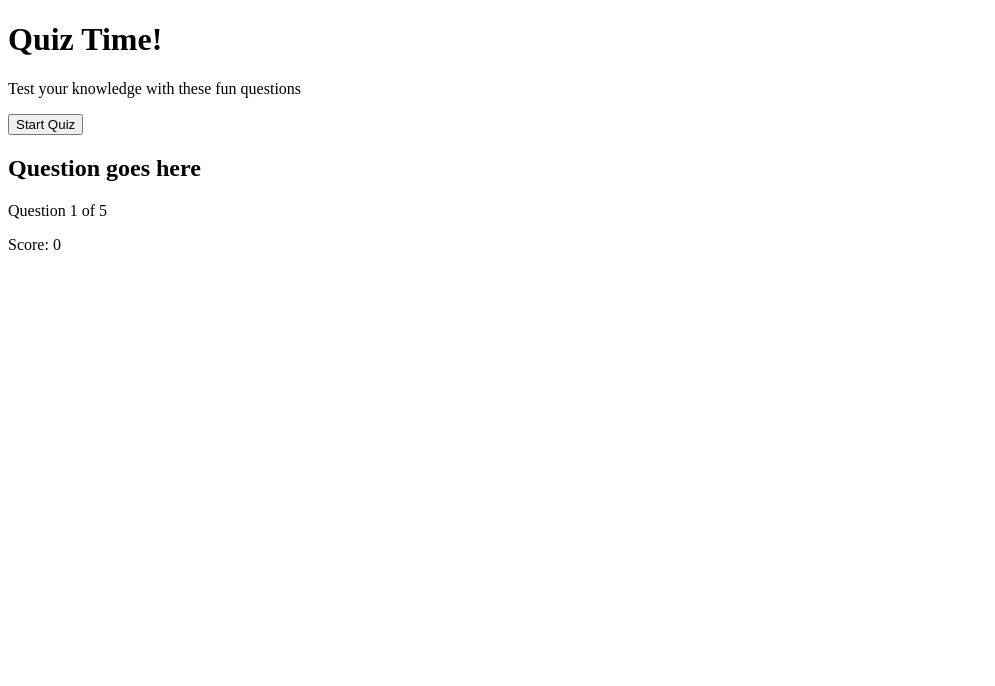
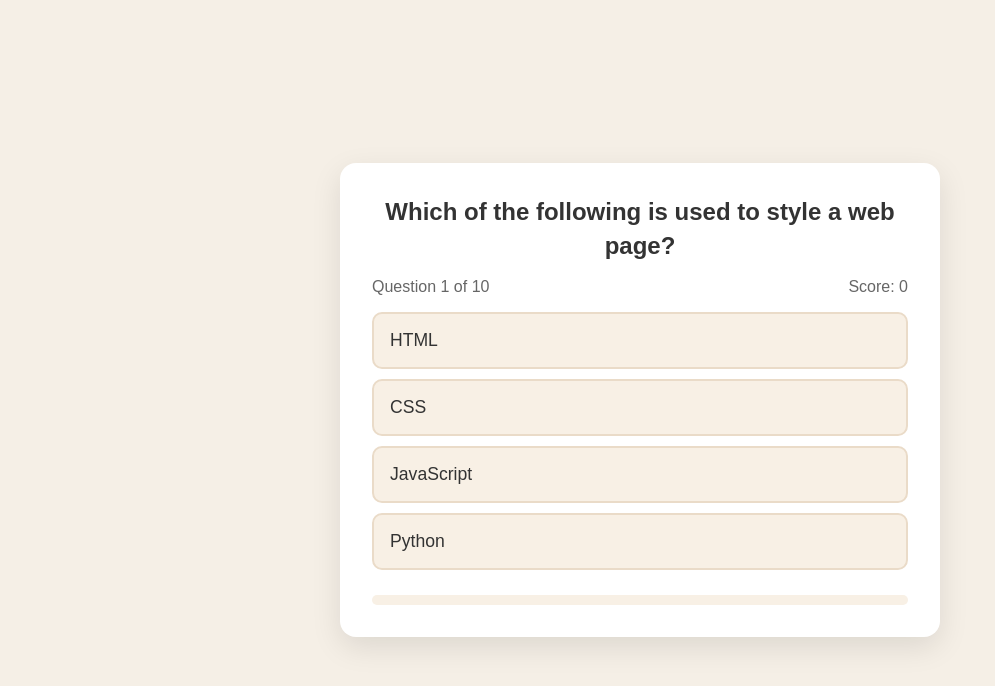
Before and after one commit to Die5Go/Quiz-Game-JavaScript, a plain HTML site: page index.html in a window 1280 px wide. Both pictures are taken after a click on the button "Start Quiz". Shown: the whole page, without its empty margins (0-995 px from the left). Drawn offline with Linux system fonts and the light colour scheme.

Commit message:
fit: css stylization, and script features with JavaScript

```diff
--- a/index.html
+++ b/index.html
@@ -12,7 +12,7 @@
         <div class="screen active" id="start-screen">
             <h1>Quiz Time!</h1>
             <p>Test your knowledge with these fun questions</p>
-            <button>Start Quiz</button>
+            <button id="start-btn">Start Quiz</button>
         </div>
 
         <div class="screen" id="quiz-screen">
@@ -20,18 +20,32 @@
                 <h2 id="question-text">Question goes here</h2>
                 <div class="quiz-info">
                     <p>
-                        Question <span id="current-question">1</span> of <span>5</span>
+                        Question <span id="current-question">1</span> of <span id="total-questions">5</span>
                     </p>
                     <p>Score: <span id="score">0</span></p>
                 </div>
             </div>
 
             <div id="answers-container" class="answers-container">
+                <!-- Answer buttons will be insterted here from our js code later at some point -->
+            </div>
 
+            <div class="progress-bar">
+                <div id="progress" class="progress"></div>
             </div>
 
         </div>
 
+        <div id="result-screen" class="screen">
+            <h1>Quiz Results</h1>
+            <div class="result-info">
+                <p>You scored <span id="final-score">0</span> out of <span id="max-score">5</span></p>
+                <div id="result-message">Good Job!</div>
+            </div>
+            <button id="restart-btn">Restart Quiz</button>
+        </div>
+
     </div>
+    <script src="script.js"></script>
 </body>
 </html>
--- a/script.js
+++ b/script.js
@@ -0,0 +1,224 @@
+// DOM Elements
+const startScreen = document.getElementById("start-screen");
+const quizScreen = document.getElementById("quiz-screen");
+const resultScreen = document.getElementById("result-screen");
+const startButton = document.getElementById("start-btn");
+const questionText = document.getElementById("question-text");
+const answersContainer = document.getElementById("answers-container");
+const currentQuestionSpan = document.getElementById("current-question");
+const totalQuestionsSpan = document.getElementById("total-questions");
+const scoreSpan = document.getElementById("score");
+const finalScoreSpan = document.getElementById("final-score");
+const maxScoreSpan = document.getElementById("max-score");
+const resultMessage = document.getElementById("result-message");
+const restartButton = document.getElementById("restart-btn");
+const progressBar = document.getElementById("progress");
+
+// Quiz questions
+const quizQuestions = [
+  {
+    question: "Which of the following is used to style a web page?",
+    answers: [
+      { text: "HTML", correct: false },
+      { text: "CSS", correct: true },
+      { text: "JavaScript", correct: false },
+      { text: "Python", correct: false },
+    ],
+  },
+  {
+    question: "What does the 'typeof' operator do in JavaScript?",
+    answers: [
+        { text: "Returns the data type of a variable", correct: true },
+        { text: "Checks if a variable is defined", correct: false },
+        { text: "Assigns a type to a variable", correct: false },
+        { text: "Converts a variable to a string", correct: false },
+    ],
+  },
+  {
+    question: "Which of the following is a synonym for 'happy'?",
+    answers: [
+      { text: "Sorrowful", correct: false },
+      { text: "Joyful", correct: true },
+      { text: "Angry", correct: false },
+      { text: "Tired", correct: false },
+    ],
+  },
+  {
+    question: "What is the past tense of the verb 'to eat'?",
+    answers: [
+        { text: "Eated", correct: false },
+        { text: "Ate", correct: true },
+        { text: "Eaten", correct: false },
+        { text: "Eating", correct: false },
+    ],
+  },
+  {
+    question: "In League of Legends, which of these is NOT a role?",
+    answers: [
+      { text: "Top Laner", correct: false },
+      { text: "Mid Laner", correct: false },
+      { text: "Jungler", correct: false },
+      { text: "Side Laner", correct: true },
+    ],
+  },
+  {
+    question: "What is the name of the main objective in League of Legends?",
+    answers: [
+        { text: "Baron Nashor", correct: false },
+        { text: "Dragon", correct: false },
+        { text: "Nexus", correct: true },
+        { text: "Inhibitor", correct: false },
+    ],
+  },
+  {
+    question: "What is a group of cats called?",
+    answers: [
+      { text: "A pack", correct: false },
+      { text: "A flock", correct: false },
+      { text: "A clowder", correct: true },
+      { text: "A school", correct: false },
+    ],
+  },
+  {
+    question: "On average, how many hours a day do cats sleep?",
+    answers: [
+        { text: "8-10 hours", correct: false },
+        { text: "12-16 hours", correct: true },
+        { text: "4-6 hours", correct: false },
+        { text: "20-22 hours", correct: false },
+    ],
+  },
+  {
+    question: "What is 'inflation'?",
+    answers: [
+      { text: "A decrease in the price of goods and services", correct: false },
+      { text: "The rate at which the general level of prices for goods and services is rising, and subsequently, purchasing power is falling", correct: true },
+      { text: "The total value of a country's exports", correct: false },
+      { text: "The amount of money a government has in its budget", correct: false },
+    ],
+  },
+  {
+    question: "What is a 'bull market'?",
+    answers: [
+        { text: "A market in which prices are falling", correct: false },
+        { text: "A market that is stagnant", correct: false },
+        { text: "A market in which prices are rising", correct: true },
+        { text: "A market for agricultural products", correct: false },
+    ],
+  },
+];
+
+// QUIZ STATE VARS
+let currentQuestionIndex = 0;
+let score = 0;
+let answersDisabled = false;
+
+totalQuestionsSpan.textContent = quizQuestions.length;
+maxScoreSpan.textContent = quizQuestions.length;
+
+// event listeners
+
+startButton.addEventListener("click", startQuiz);
+restartButton.addEventListener("click", restartQuiz);
+
+function startQuiz(){
+    // reset vars
+    currentQuestionIndex = 0;
+    score = 0;
+    scoreSpan.textContent = score;
+
+    startScreen.classList.remove("active");
+    quizScreen.classList.add("active");
+
+    showQuestion()
+}
+
+function showQuestion(){
+    // reset state
+    answersDisabled = false;
+
+    const currentQuestion = quizQuestions[currentQuestionIndex];
+
+    currentQuestionSpan.textContent = currentQuestionIndex + 1;
+
+    const progressPercent = (currentQuestionIndex / quizQuestions.length) * 100;
+    progressBar.style.width = progressPercent + "%";
+
+    questionText.textContent = currentQuestion.question;
+
+    answersContainer.innerHTML = "";
+
+    currentQuestion.answers.forEach(answer => {
+        const button = document.createElement("button");
+        button.textContent = answer.text;
+        button.classList.add("answer-btn");
+
+        // what is dataset? It's a property of the button element that allows you to store custom data
+        button.dataset.correct = answer.correct;
+
+        button.addEventListener("click", selectAnswer);
+
+        answersContainer.appendChild(button);
+    })
+}
+
+function selectAnswer(event) {
+    // optimization check
+    if(answersDisabled) return;
+
+    answersDisabled = true;
+
+    const selectedButton = event.target;
+    const isCorrect = selectedButton.dataset.correct == "true";
+
+    Array.from(answersContainer.children).forEach((button) => {
+        if(button.dataset.correct === "true"){
+            button.classList.add("correct");
+        } else if(button === selectedButton) {
+            button.classList.add("incorrect");
+        }
+    });
+
+    if(isCorrect) {
+        score++
+        scoreSpan.textContent = score;
+    }
+
+    setTimeout(() => {
+        currentQuestionIndex++;
+
+        // check if there are more questions or if the quiz is over
+        if(currentQuestionIndex < quizQuestions.length) {
+            showQuestion();
+        } else {
+            showResults();
+        }
+    },1000)
+}
+
+function showResults() {
+    quizScreen.classList.remove("active");
+    resultScreen.classList.add("active");
+
+    finalScoreSpan.textContent = score;
+
+    const percentage = (score/quizQuestions.length) * 100
+
+    if(percentage === 100) {
+        resultMessage.textContent = "Perfect! You're a genius!";
+    } else if (percentage >= 80) {
+        resultMessage.textContent = "Great job! You know your stuff!";
+    } else if (percentage >= 60) {
+        resultMessage.textContent = "Good effort! Keep learning!";
+    } else if (percentage >= 40) {
+        resultMessage.textContent = "Not bad! Try again to improve!";
+    } else {
+        resultMessage.textContent = "Keep studying! You'll get better!";
+    }
+}
+
+function restartQuiz(){
+    resultScreen.classList.remove("active");
+
+    startQuiz();
+}
--- a/style.css
+++ b/style.css
@@ -0,0 +1,188 @@
+/* Basic Reset */
+
+* {
+    margin: 0;
+    padding: 0;
+    box-sizing: border-box;
+}
+
+body {
+    background: #f5efe6;
+    display: flex;
+    justify-content: center;
+    align-items: center;
+    min-height: 100vh;
+    padding: 1rem;
+    font-family: sans-serif;
+}
+
+.container {
+    background-color: white;
+    border-radius: 1rem;
+    box-shadow: 0 10px 30px rgba(0, 0, 0, 0.1);
+    width: 100%;
+    max-width: 600px;
+    overflow: hidden;
+    position: relative;
+}
+
+/* SCREENS */
+
+.screen {
+    display: none;
+    padding: 2rem;
+    text-align: center;
+}
+
+.screen.active {
+    display: block;
+}
+
+/* START SCREEN */
+
+#start-screen h1 {
+    color: #e86a33;
+    margin-bottom: 20px;
+    font-size: 2.5rem;
+}
+
+#start-screen p {
+    color: #666;
+    margin-bottom: 30px;
+    font-size: 1.1rem;
+}
+
+.quiz-header {
+    margin-bottom: 1rem;
+}
+
+#question-text {
+    color: #333;
+    font-size: 1.5rem;
+    margin-bottom: 1rem;
+    line-height: 1.4;
+}
+
+.quiz-info {
+    display: flex;
+    justify-content: space-between;
+    color: #666;
+    margin-bottom: 10px;
+}
+
+.answers-container {
+    display: flex;
+    flex-direction: column;
+    gap: 10px;
+    margin-bottom: 25px;
+}
+
+.answer-btn {
+    background-color: #f8f0e5;
+    color: #333;
+    border: 2px solid #eadbc8;
+    border-radius: 10px;
+    padding: 1rem;
+    cursor: pointer;
+    text-align: left;
+    transition: all 0.3s ease;
+}
+
+.answer-btn:hover {
+    background-color: #eadbc8;
+    border-color: #dac0ae;
+}
+
+.answer-btn.correct {
+    background-color: #e6fff0;
+    border-color: #a3f0c4;
+    color: #28a745;
+}
+
+.answer-btn.incorrect {
+    background-color: #fff0f0;
+    border-color: #ffbdbd;
+    color: #dc3545;
+}
+
+.progress-bar {
+    height: 10px;
+    background-color: #f8f0e5;
+    border-radius: 5px;
+    overflow: hidden;
+    margin-top: 20px;
+}
+
+.progress {
+    height: 100%;
+    background-color: #e86a33;
+    width: 0%;
+    transition: width 0.3s ease;
+}
+
+/* RESULT SCREEN */
+
+#result-screen h1 {
+    color: #e86a33;
+    margin-bottom: 30px;
+}
+
+.result-info {
+    background-color: #f8f0e5;
+    border-radius: 10px;
+    padding: 20px;
+    margin-bottom: 30px;
+}
+
+.result-info p {
+    font-size: 1.2rem;
+    color: #333;
+    margin-bottom: 1rem;
+}
+
+#result-message {
+    font-size: 1.5rem;
+    font-weight: 600;
+    color: #e86a33;
+}
+
+button {
+    background-color: #e86a33;
+    color: white;
+    border: none;
+    border-radius: 10px;
+    padding: 15px 30px;
+    font-size: 1.1rem;
+    cursor: pointer;
+    transition: background-color 0.3s ease;
+}
+
+button:hover {
+    background-color: #d45b28;
+}
+
+/* RESPONSIVE DESIGN */
+
+@media (max-width:500px) {
+
+    .screen {
+        padding: 1rem;
+    }
+
+    #start-screen h1 {
+        font-size: 2rem;
+    }
+
+    #question-text {
+        font-size: 1.3rem;
+    }
+
+    .answer-btn {
+        padding: 12px;
+    }
+
+    button {
+        padding: 12px 25px;
+        font-size: 1rem;
+    }
+}
```
